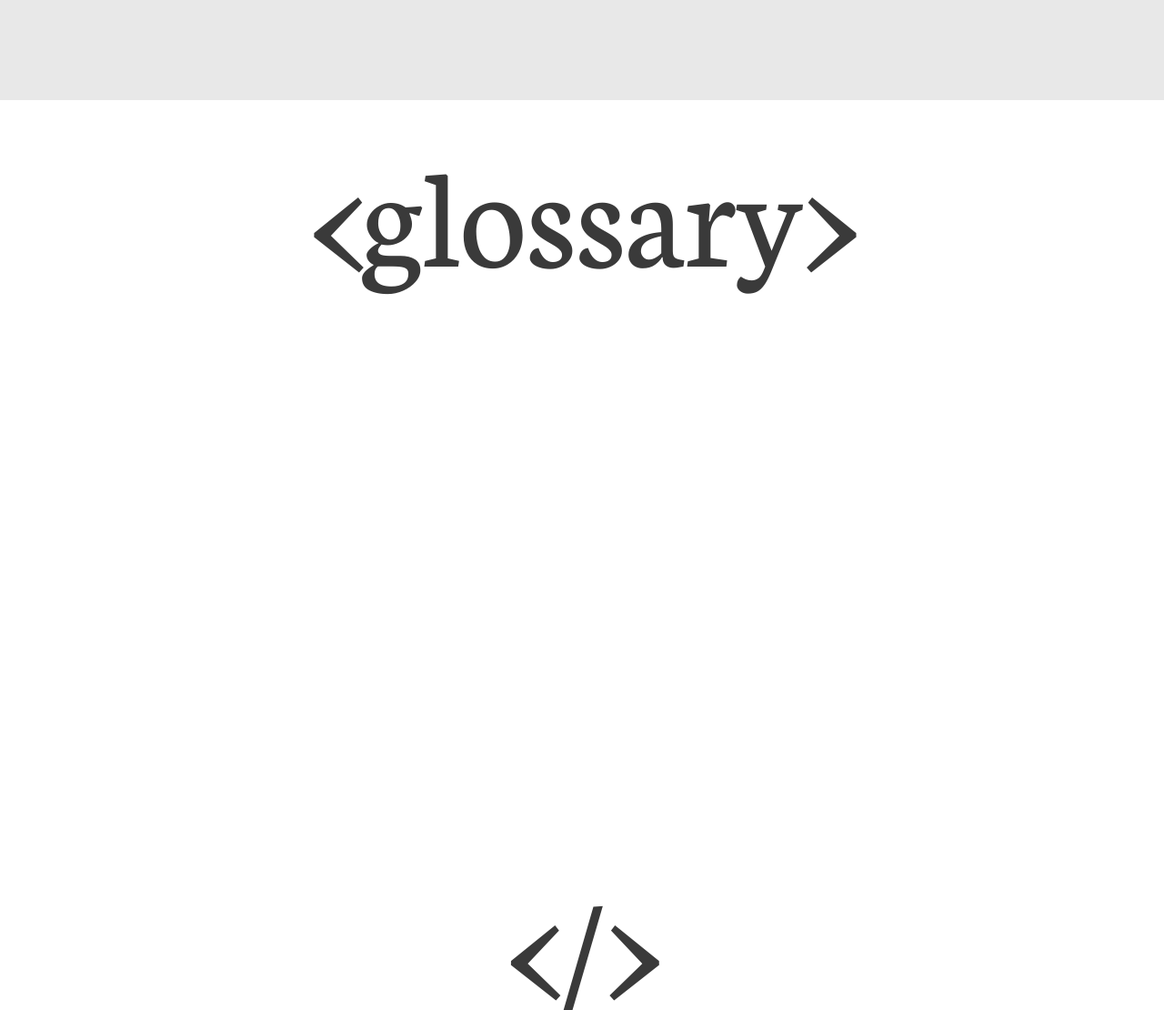
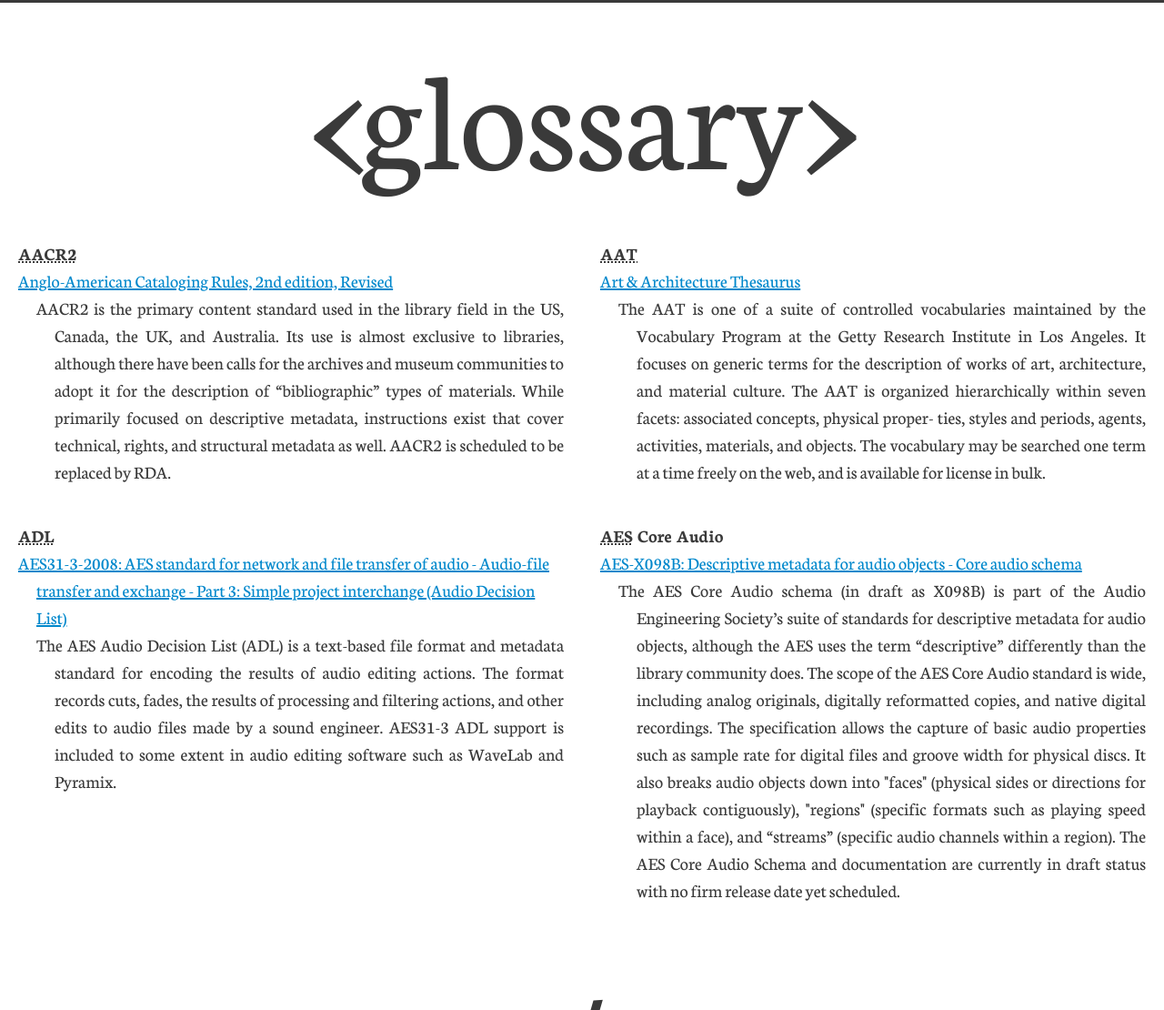
Before and after one commit to brianzelip/metadata, a plain HTML site: page index.html in a window 1280 px wide. Shown: the part 1490-2600 px from the top of the page at 91% size. Drawn offline with Linux system fonts and the light colour scheme; a web font is replaced by a local one.

Commit message:
lets see mobile now

```diff
--- a/index.html
+++ b/index.html
@@ -25,17 +25,38 @@
       </blockquote>
     </section>
 
-    <section id="glossary">
+    <main id="glossary">
       <h2>&lt;glossary&gt;</h2>
-    </section>
-
-
-    <main>
-
-
-      <section id="terms">
-
-      </section>
+      <ol>
+        <li>
+          <dl><!-- ((dt.bold>abbr)+(dt>a)+dd)*8 -->
+            <dt class="bold"><abbr title="Anglo-American Cataloging Rules, 2nd edition, Revised">AACR2</abbr></dt>
+            <dt><a href="http://www.aacr2.org/">Anglo-American Cataloging Rules, 2nd edition, Revised</a></dt>
+            <dd>AACR2 is the primary content standard used in the library field in the US, Canada, the UK, and Australia. Its use is almost exclusive to libraries, although there have been calls for the archives and museum communities to adopt it for the description of “bibliographic” types of materials. While primarily focused on descriptive metadata, instructions exist that cover technical, rights, and structural metadata as well. AACR2 is scheduled to be replaced by RDA.</dd>
+          </dl>
+        </li>
+        <li>
+          <dl>
+            <dt class="bold"><abbr title="Art &amp; Architecture Thesaurus">AAT</abbr></dt>
+            <dt><a href="http://www.getty.edu/research/conducting_research/vocabularies/aat/">Art &amp; Architecture Thesaurus</a></dt>
+            <dd>The AAT is one of a suite of controlled vocabularies maintained by the Vocabulary Program at the Getty Research Institute in Los Angeles. It focuses on generic terms for the description of works of art, architecture, and material culture. The AAT is organized hierarchically within seven facets: associated concepts, physical proper- ties, styles and periods, agents, activities, materials, and objects. The vocabulary may be searched one term at a time freely on the web, and is available for license in bulk.</dd>
+          </dl>
+        </li>
+        <li>
+          <dl>
+            <dt class="bold"><abbr title="Audio Decision List">ADL</abbr></dt>
+            <dt><a href="http://www.aes.org/publications/standards/">AES31-3-2008: AES standard for network and file transfer of audio - Audio-file transfer and exchange - Part 3: Simple project interchange (Audio Decision List)</a></dt>
+            <dd>The AES Audio Decision List (ADL) is a text-based file format and metadata standard for encoding the results of audio editing actions. The format records cuts, fades, the results of processing and filtering actions, and other edits to audio files made by a sound engineer. AES31-3 ADL support is included to some extent in audio editing software such as WaveLab and Pyramix.</dd>
+          </dl>
+        </li>
+        <li>
+          <dl>
+            <dt class="bold"><abbr title="Audio Engineering Society">AES</abbr> Core Audio<dt>
+            <dt><a href="http://www.aes.org/standards/meetings/project-status.cfm">AES-X098B: Descriptive metadata for audio objects - Core audio schema</a></dt>
+            <dd>The AES Core Audio schema (in draft as X098B) is part of the Audio Engineering Society’s suite of standards for descriptive metadata for audio objects, although the AES uses the term “descriptive” differently than the library community does. The scope of the AES Core Audio standard is wide, including analog originals, digitally reformatted copies, and native digital recordings. The specification allows the capture of basic audio properties such as sample rate for digital files and groove width for physical discs. It also breaks audio objects down into "faces" (physical sides or directions for playback contiguously), "regions" (specific formats such as playing speed within a face), and “streams” (specific audio channels within a region). The AES Core Audio Schema and documentation are currently in draft status with no firm release date yet scheduled.</dd>
+          </dl>
+        </li>
+      </ol>
     </main>
 
     <footer>
--- a/style.css
+++ b/style.css
@@ -29,10 +29,10 @@ body {
 
 a {
   color: #08c;
-  text-decoration: none;
+  text-decoration: underline;
 }
 a:hover {
-  text-decoration: underline;
+  text-decoration: none;
 }
 
 h1 {
@@ -104,7 +104,7 @@ blockquote:last-child{
  */
 
 /* centered */
-header, #glossary, footer {
+header, #glossary h2, footer {
   text-align: center;
 }
 
@@ -118,7 +118,6 @@ header {
   font-weight: 200;
 }
 
-
 /*
  * Context
  */
@@ -126,32 +125,49 @@ header {
 #context {
   padding: 3rem 1rem;
   background-color: #e8e8e8;
+  border-top: 4px solid #2b3c4e;
+  border-bottom: 4px solid #3a3a3a;
 }
 
 /* desktop ish */
 @media (min-width: 920px) {
   #context {
-    min-height: 100%;
     padding: 5rem;
   }
 }
 
-/* big desktop ish */
-@media (min-width: 1500px) {
-  #context {
-    height: auto;
-    padding: 5rem;
+/*
+ * Glossary
+ */
+#glossary {
+  display: block;
+}
+
+
+dl {
+  padding: 1rem;
+}
+
+dt + dt {
+  padding-left: 1rem;
+  text-indent: -1rem;
+}
+
+dd {
+  padding-left: 2rem;
+  text-indent: -1rem;
+  text-align: justify;
+}
+
+
+@media (min-width: 48em) {
+  #glossary ol li {
+    display: inline;
+    float: left;
+    width: 50%;
   }
 }
 
-
-/*
- * Glossary
- */
-
-#glossary {
-  min-height: 100%;
-}
 
 
 /*
@@ -159,10 +175,14 @@ header {
  */
 footer {
   font-size: 8rem;
+  clear: both;
 }
 
 /* Utilities
 ================================================== */
+.bold {
+  font-weight: 700;
+}
 
 .close {
   letter-spacing: -.1em;
```
